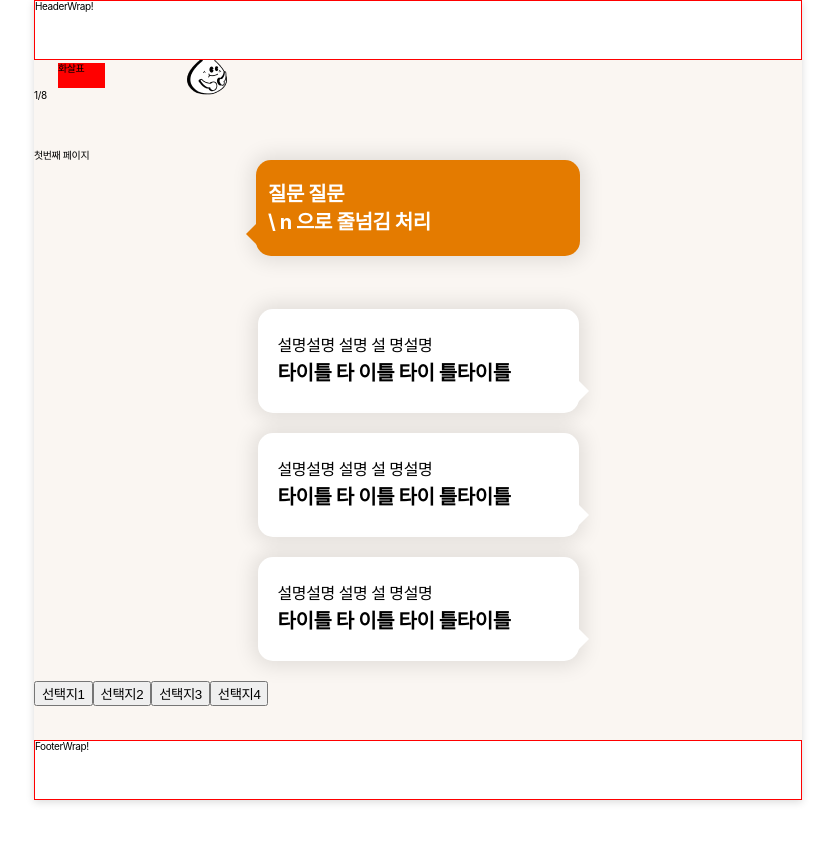
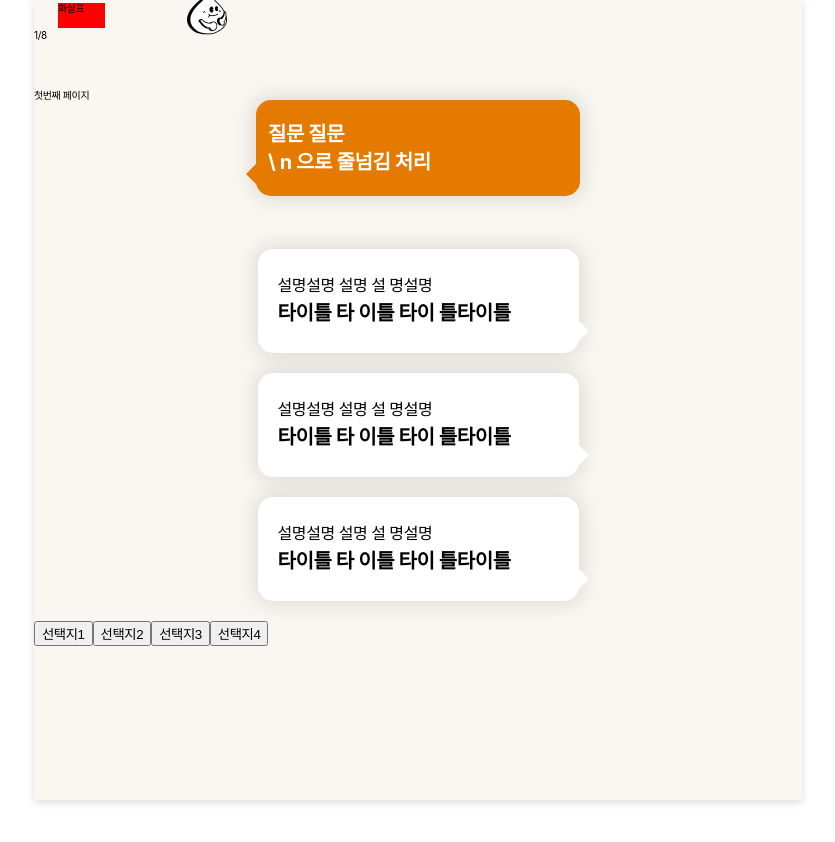
Before and after one commit to jejuEdu/jenfra-web, a Next.js app: page /survey in a window 1280 px wide. Shown: the top 842 px of the page, without its empty margins (222-1057 px from the left). Built offline with nearby package versions, Linux system fonts and the light colour scheme; a web font is replaced by a local one.

Commit message:
feat: custom modal recoil로 상태관리 해서 열 수 있도록 구현

```diff
--- a/components/carousel/ServeyEnd/index.js
+++ b/components/carousel/ServeyEnd/index.js
@@ -8,15 +8,17 @@ import CustomCheckBox from '../../common/CustomCheckBox';
 import CustomModal from '../../common/CustomModal';
 import Character from '../../common/Character';
 import { useRouter } from 'next/router';
+import { modalOpenState, modalTitleState } from '../../../recoil/atom';
+import { useRecoilState } from 'recoil';
 
 const SurveyEnd = () => {
   const router = useRouter();
-  const [phoneNumber, setphoneNumber] = useState();
+  const [phoneNumber, setphoneNumber] = useState('');
   const [openOptions, setOpenOptions] = useState(false);
   const [address, setAddress] = useState({ id: null, value: '선택' });
   const [check, setCheck] = useState(false);
-  const [openModal, setOpenModal] = useState(false);
-  const [modalTitle, setModalTitle] = useState('');
+  const [openModal, setOpenModal] = useRecoilState(modalOpenState);
+  const [modalTitle, setModalTitle] = useRecoilState(modalTitleState);
 
   const handleCheck = (e) => {
     setCheck(e.target.checked);
@@ -36,8 +38,9 @@ const SurveyEnd = () => {
     if (!check) {
       setModalTitle('개인정보 수집동의에 체크해주세요!');
       setOpenModal(true);
+      return;
     }
-    console.log(phoneNumber, address);
+    console.log('value!', phoneNumber, address, check);
     // store에 저장된 값과 phoneNumber, address 값을 post합시다!!
     // post 후에 loading page로 보내주면 됩니다.
     // router.push("/loading")
@@ -104,13 +107,14 @@ const SurveyEnd = () => {
         </S.SubmitBtn>
       </S.FormWrap>
 
-      <CustomModal
+      {/* <CustomModal
         isOpen={openModal}
         setIsOpen={() => setOpenModal(!openModal)}
         subject={modalTitle}
         okName="확인"
         okClick={handleOkClick}
-      />
+        style={{ left: '700%' }}
+      /> */}
     </S.Wrapper>
   );
 };
--- /dev/null
+++ b/layouts/LayoutBase.js
@@ -0,0 +1,22 @@
+import { useRecoilState } from 'recoil';
+import CustomModal from '../components/common/CustomModal';
+import { modalOpenState, modalTitleState } from '../recoil/atom';
+
+const LayoutBase = ({ children }) => {
+  const [modalOpen, setModalOpen] = useRecoilState(modalOpenState);
+  const [modalTitle, setModalTitle] = useRecoilState(modalTitleState);
+  return (
+    <div>
+      <div>{children}</div>
+
+      <CustomModal
+        isOpen={modalOpen}
+        subject={modalTitle}
+        okName="확인"
+        okClick={() => setModalOpen(!modalOpen)}
+      />
+    </div>
+  );
+};
+
+export default LayoutBase;
--- a/layouts/LayoutSurvey.js
+++ b/layouts/LayoutSurvey.js
@@ -2,12 +2,12 @@ import styled from 'styled-components';
 import Footer from '../components/Footer';
 import Header from '../components/Header';
 import { COLORS } from '../constant/colors';
+import LayoutBase from './LayoutBase';
 
 const LayoutSurveyWrap = styled.main`
   min-height: 100vh;
   width: 100%;
   background: ${COLORS.bg};
-  padding: 6rem 0;
   max-width: 768px;
   margin: 0 auto;
   box-shadow: 0 2px 8px 0 rgba(0, 0, 0, 0.15);
@@ -15,11 +15,9 @@ const LayoutSurveyWrap = styled.main`
 
 const LayoutSurvey = ({ children }) => {
   return (
-    <>
-      <Header />
+    <LayoutBase>
       <LayoutSurveyWrap>{children}</LayoutSurveyWrap>
-      <Footer />
-    </>
+    </LayoutBase>
   );
 };
 
--- a/package.json
+++ b/package.json
@@ -16,6 +16,7 @@
     "react": "18.2.0",
     "react-dom": "18.2.0",
     "react-is": "^18.2.0",
+    "recoil": "^0.7.6",
     "styled-components": "^5.3.6"
   },
   "devDependencies": {
--- a/pages/_app.js
+++ b/pages/_app.js
@@ -1,6 +1,7 @@
 import '../styles/reset.css';
 import '../styles/globals.css';
 import Head from 'next/head';
+import { RecoilRoot } from 'recoil';
 
 function MyApp({ Component, pageProps }) {
   return (
@@ -12,7 +13,10 @@ function MyApp({ Component, pageProps }) {
           content="width=device-width, initial-scale=1, maximum-scale=1.0, minimum-scale=1, user-scalable=0"
         />
       </Head>
-      <Component {...pageProps} />
+
+      <RecoilRoot>
+        <Component {...pageProps} />
+      </RecoilRoot>
     </>
   );
 }
--- a/pages/survey.js
+++ b/pages/survey.js
@@ -81,8 +81,8 @@ const Container = styled.div`
   display: flex;
   flex-direction: column;
   width: 100%;
-  height: 85vh;
-  overflow: hidden;
+  height: 100vh;
+  overflow-x: hidden;
 `;
 
 const Wrapper = styled.div`
--- /dev/null
+++ b/recoil/atom.js
@@ -0,0 +1,12 @@
+import { atom } from 'recoil';
+
+const modalOpenState = atom({
+  key: 'modalOpenState',
+  default: false,
+});
+const modalTitleState = atom({
+  key: 'modalTitleState',
+  default: '',
+});
+
+export { modalOpenState, modalTitleState };
```
Also changed, not shown: layouts/LayoutMain.js (+6 -1 lines), 1 other file (tests, documents, lock files or other folders).
